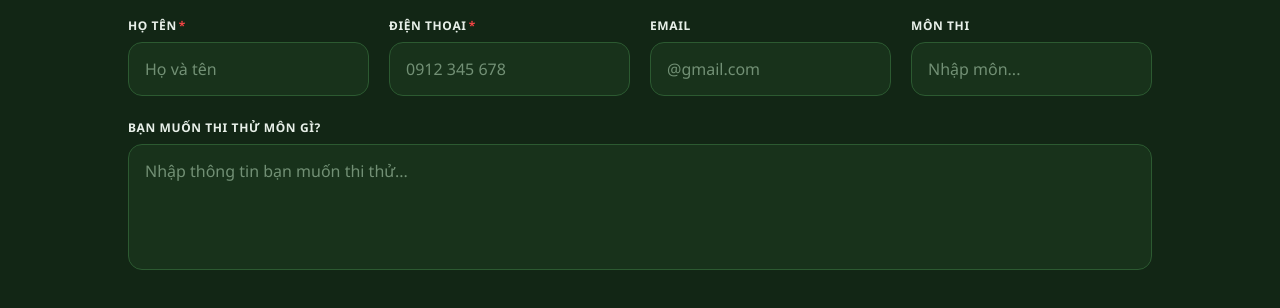
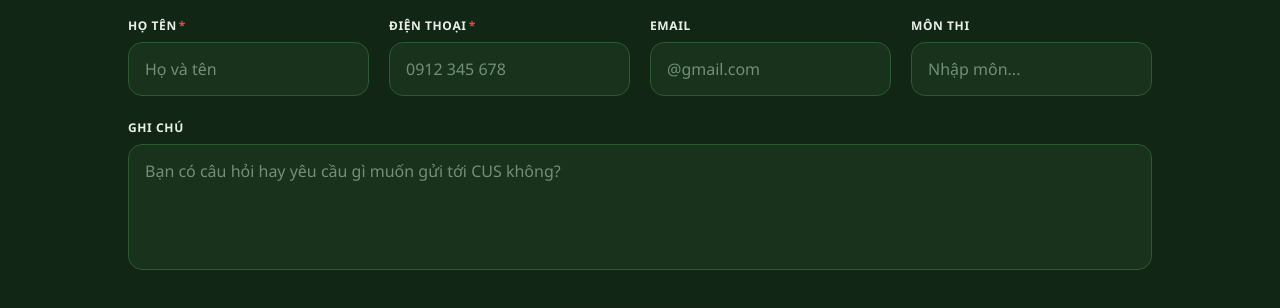
Before and after one commit to CUS-Study-Web/study-web-fe, a React (Vite) app: page / in a window 1280 px wide. Shown: the part 1120-1428 px from the top of the page. Built offline with nearby package versions, Linux system fonts and the light colour scheme; no server answers.

Commit message:
chore: change title and placefolder in trialform

```diff
--- a/src/components/guest/home/TrialForm.tsx
+++ b/src/components/guest/home/TrialForm.tsx
@@ -76,11 +76,11 @@ export default function TrialForm() {
           {/* Text Area */}
           <div className="flex flex-col">
             <label className="text-xs font-bold !text-[#e8f0e9] mb-2 uppercase tracking-wider">
-              Bạn muốn thi thử môn gì?
+              Ghi chú
             </label>
             <textarea
               rows={4}
-              placeholder="Nhập thông tin bạn muốn thi thử..."
+              placeholder="Bạn có câu hỏi hay yêu cầu gì muốn gửi tới CUS không?"
               className="w-full bg-[#18321b] border border-[#2c5a31] rounded-[var(--radius-md)] px-4 py-3.5 !text-white placeholder-[#729075] focus:outline-none focus:border-[#FFC107] focus:ring-1 focus:ring-[#FFC107] transition resize-none text-sm font-medium"
             />
           </div>
```
